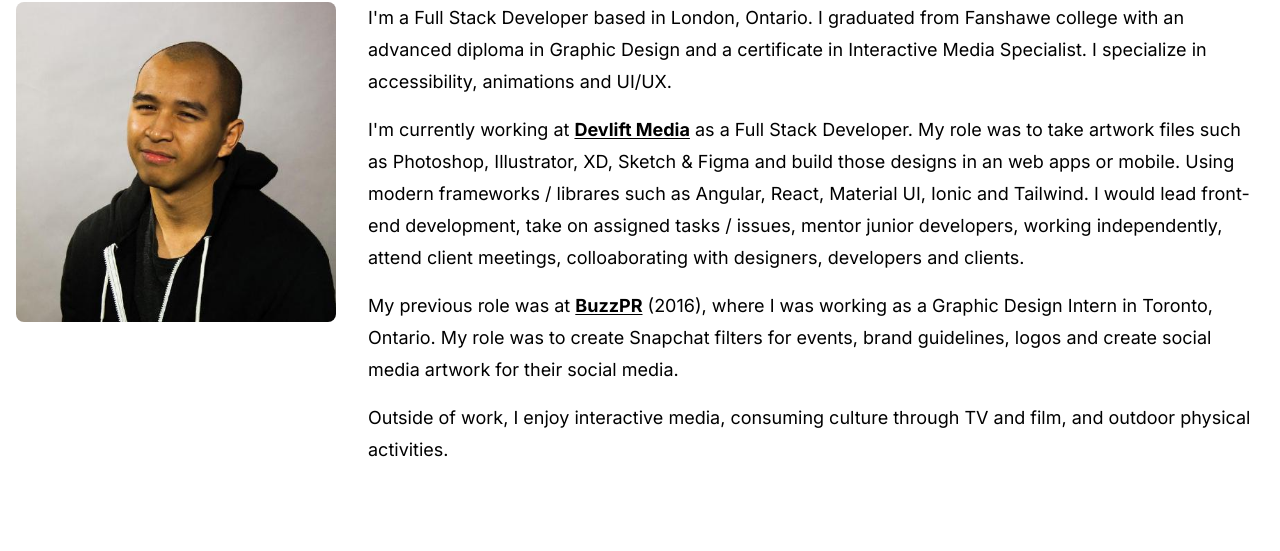
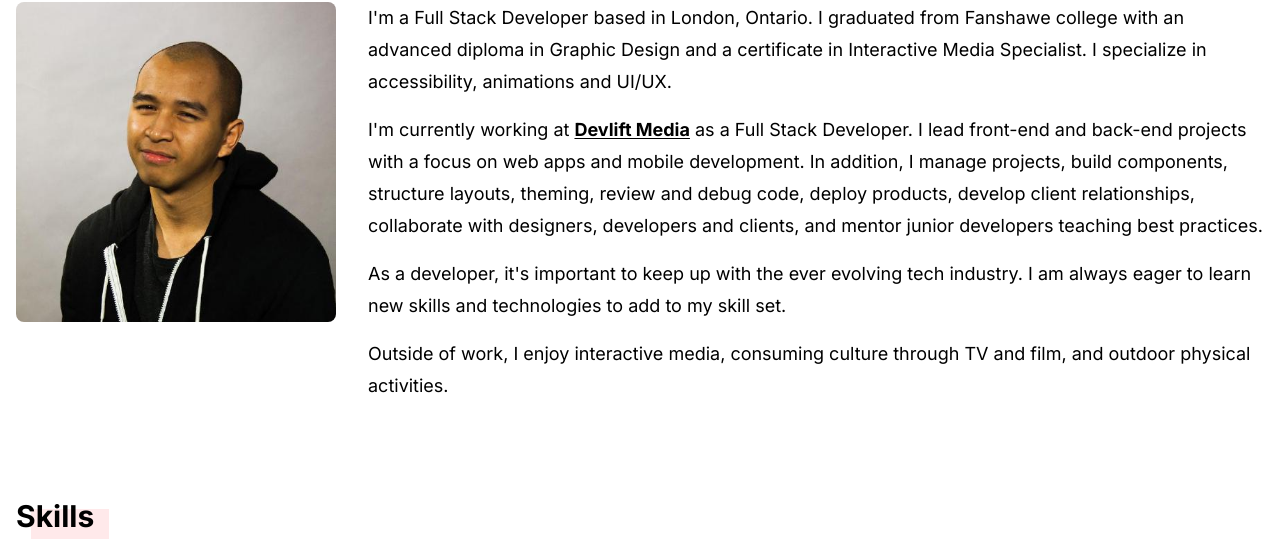
Before and after one commit to randyphalla/randyphalla.github.io, an Astro site: page / in a window 1280 px wide. Shown: the part 655-1206 px from the top of the page. Built offline with nearby package versions, Linux system fonts and the light colour scheme; Astro itself is replaced by a stand-in of ours.

Commit message:
Update copy

```diff
--- a/src/pages/index.astro
+++ b/src/pages/index.astro
@@ -109,8 +109,8 @@ const portfolioItems: PortfolioType[] = [
 				<img class="hidden lg:block w-full lg:w-80 rounded-lg" src="/me.jpeg" alt="Portrait of Randy Phalla" />
 				<div class="lg:ml-8">
 					<p class="mb-4 dark:text-white text-base md:text-lg leading-7 md:leading-8">I'm a Full Stack Developer based in London, Ontario. I graduated from Fanshawe college with an advanced diploma in Graphic Design and a certificate in Interactive Media Specialist. I specialize in accessibility, animations and UI/UX.</p>
-					<p class="mb-4 dark:text-white text-base md:text-lg leading-7 md:leading-8">I'm currently working at <a class="font-bold hover:text-gray-600 underline underline-offset-2" href="https://devlift.com/" target="_blank" aria-label="Redirect to Devlift Media's site">Devlift Media</a> as a Full Stack Developer. My role was to take artwork files such as Photoshop, Illustrator, XD, Sketch & Figma and build those designs in an web apps or mobile. Using modern frameworks / librares such as Angular, React, Material UI, Ionic and Tailwind. I would lead front-end development, take on assigned tasks / issues, mentor junior developers, working independently, attend client meetings, colloaborating with designers, developers and clients.</p>
-					<p class="mb-4 dark:text-white text-base md:text-lg leading-7 md:leading-8">My previous role was at <a class="font-bold hover:text-gray-600 underline underline-offset-2" href="http://www.buzzpr.ca/" target="_blank" aria-label="Redirect to BuzzPR's site">BuzzPR</a> (2016), where I was working as a Graphic Design Intern in Toronto, Ontario. My role was to create Snapchat filters for events, brand guidelines, logos and create social media artwork for their social media.</p>
+					<p class="mb-4 dark:text-white text-base md:text-lg leading-7 md:leading-8">I'm currently working at <a class="font-bold hover:text-gray-600 underline underline-offset-2" href="https://devlift.com/" target="_blank" aria-label="Redirect to Devlift Media's site">Devlift Media</a> as a Full Stack Developer. I lead front-end and back-end projects with a focus on web apps and mobile development. In addition, I manage projects, build components, structure layouts, theming, review and debug code, deploy products, develop client relationships, collaborate with designers, developers and clients, and mentor junior developers teaching best practices.</p>
+					<p class="mb-4 dark:text-white text-base md:text-lg leading-7 md:leading-8">As a developer, it's important to keep up with the ever evolving tech industry. I am always eager to learn new skills and technologies to add to my skill set.</p>
 					<p class="mb-4 dark:text-white text-base md:text-lg leading-7 md:leading-8">Outside of work, I enjoy interactive media, consuming culture through TV and film, and outdoor physical activities.</p>
 				</div>
 			</div>
```
